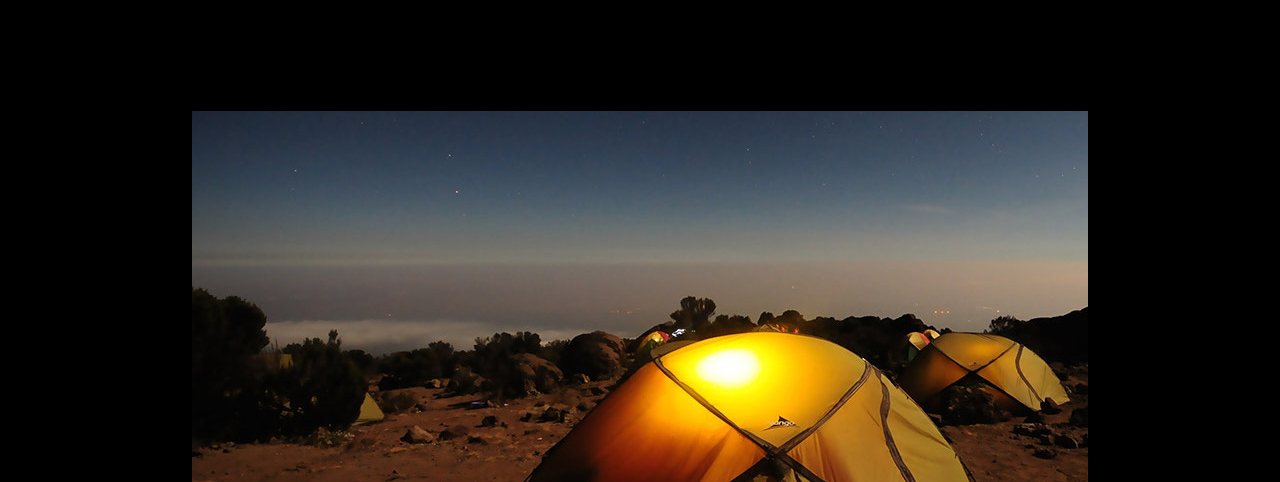
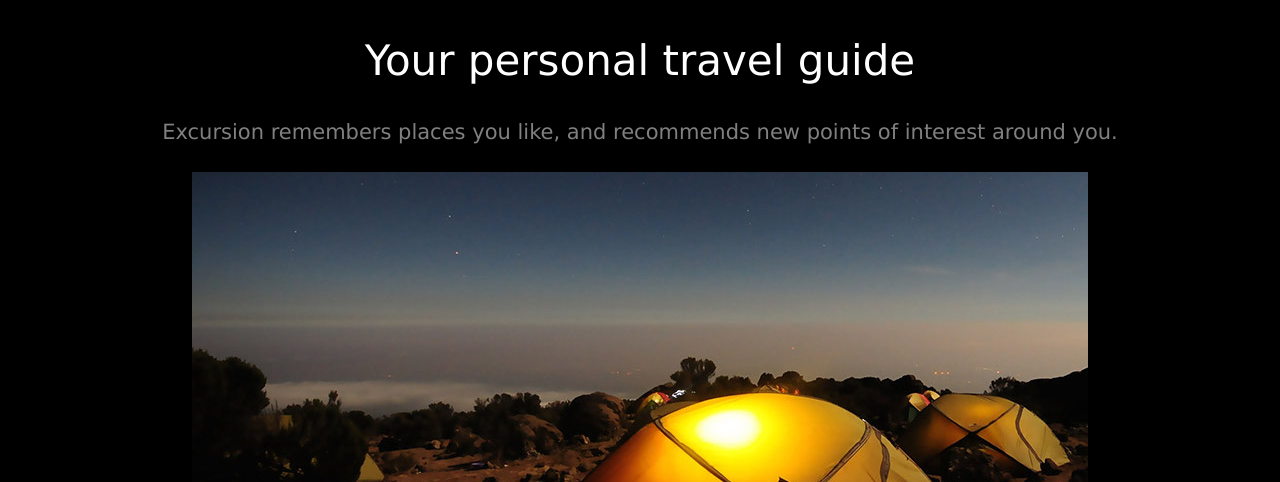
Before and after one commit to kaylalarussrll/excursion, a plain HTML site: page index.html in a window 1280 px wide. Shown: the part 318-800 px from the top of the page. Drawn offline with Linux system fonts and the light colour scheme.

Commit message:
html: IDs / css: h2, #remembers

```diff
--- a/index.html
+++ b/index.html
@@ -16,7 +16,7 @@
         </div>
         <div id="blurp">
             <h2>Your personal travel guide</h2>
-            <h4>Excursion remembers places you like, and recommends new points of interest around you.</h4>
+            <h4 id="remembers">Excursion remembers places you like, and recommends new points of interest around you.</h4>
         </div>
         <div id="tentImg">
             <img src="resources/images/camp.jpeg">
--- a/resources/css/style.css
+++ b/resources/css/style.css
@@ -9,6 +9,7 @@ body {
     text-align: center;
     font-family: verdana;
     font-weight: normal;
+    color: white;
 }
 
 #dlex {
@@ -16,3 +17,14 @@ body {
     font-size: 16px;
     font-weight: normal;
 }
+
+h2 {
+    font-weight: 300;
+    font-size: 42px;
+}
+
+#remembers {
+    font-size: 21px;
+    color: gray;
+    font-weight: normal;
+}
```
